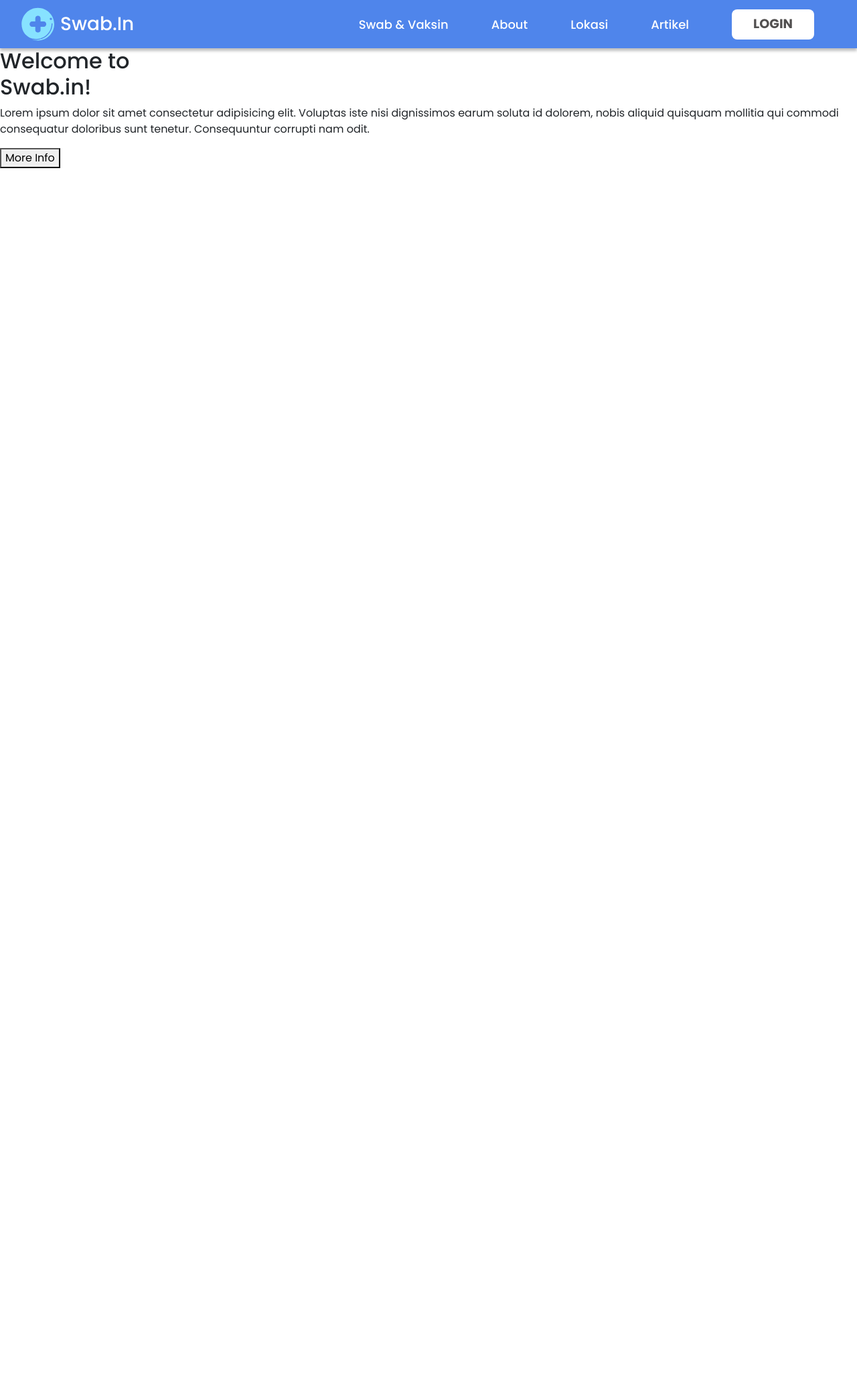
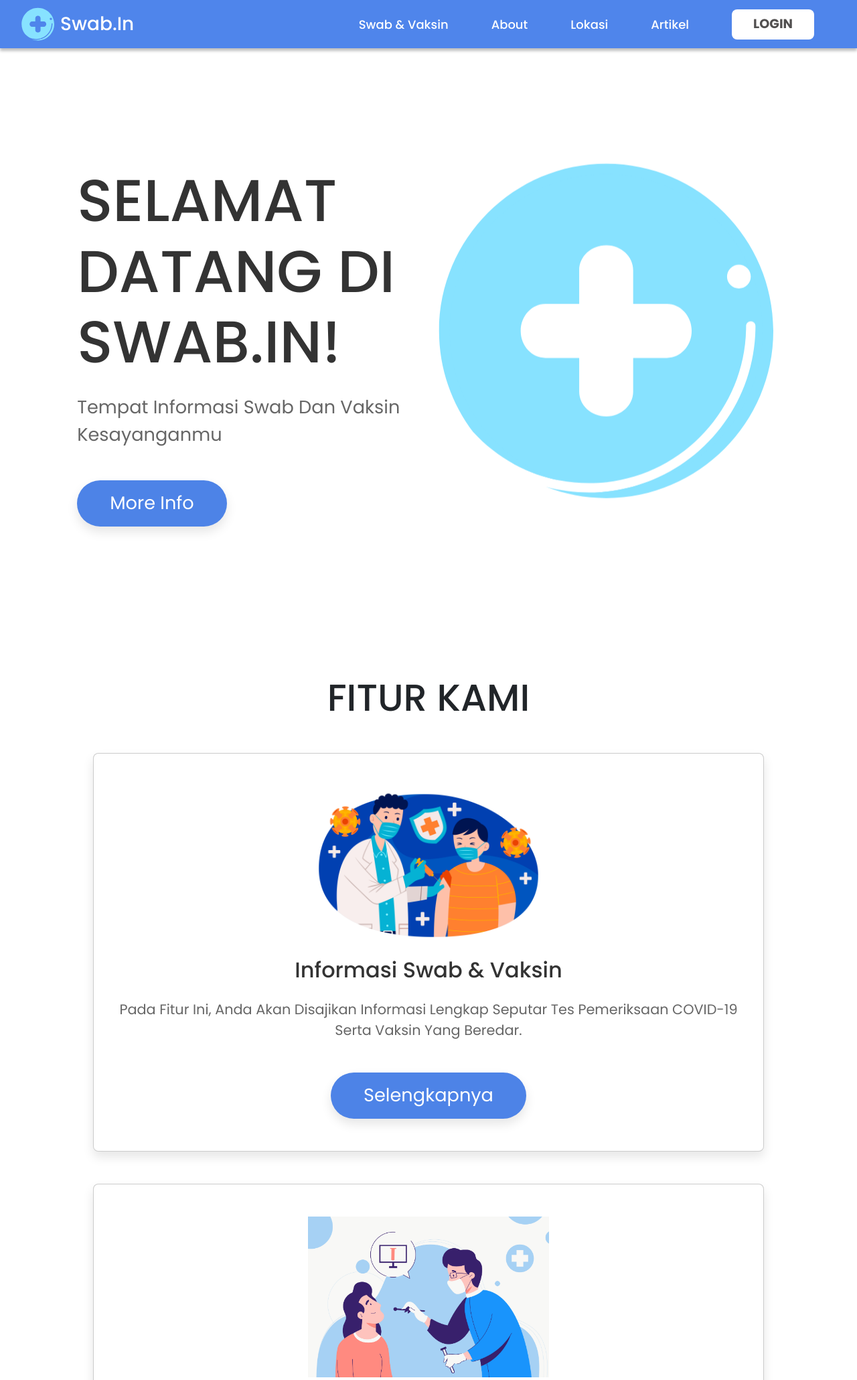
Before and after one commit to Swab-In/swab.in, a Django app: page / in a window 1280 px wide. Shown: the top 2060 px of the page at 67% size. Before the commit the page ends 251 px from the top, so only its background shows below. Run offline with Django 3.2, Linux system fonts and the light colour scheme.

Commit message:
add landing page mantap

```diff
--- a/about/templates/contact.html
+++ b/about/templates/contact.html
@@ -1,8 +1,5 @@
 {% extends 'base.html' %}
 {% load static %}
-
-<link href="https://cdn.jsdelivr.net/npm/bootstrap@5.1.1/dist/css/bootstrap.min.css" rel="stylesheet"
-    integrity="sha384-F3w7mX95PdgyTmZZMECAngseQB83DfGTowi0iMjiWaeVhAn4FJkqJByhZMI3AhiU" crossorigin="anonymous">
 
 {% block css %}
 <link rel="stylesheet" href="{% static 'styles/contact_style.css' %}">
--- a/about/templates/list_message.html
+++ b/about/templates/list_message.html
@@ -1,8 +1,5 @@
 {% extends 'base.html' %}
 {% load static %}
-
-<link href="https://cdn.jsdelivr.net/npm/bootstrap@5.1.1/dist/css/bootstrap.min.css" rel="stylesheet"
-    integrity="sha384-F3w7mX95PdgyTmZZMECAngseQB83DfGTowi0iMjiWaeVhAn4FJkqJByhZMI3AhiU" crossorigin="anonymous">
 
 {% block css %}
 <link rel="stylesheet" href="{% static 'styles/list.css' %}">
--- a/static/js/function.js
+++ b/static/js/function.js
@@ -1,3 +1,31 @@
-$('.btn1').click(function(){
-  console.log("clicked")
+function redirectA() {
+  window.location.replace("about");
+}
+
+function redirectI() {
+  window.location.replace("info");
+}
+
+function redirectL() {
+  window.location.replace("lokasi");
+}
+
+function redirectK() {
+  window.location.replace("artikel");
+}
+
+$('#about').click(function () {
+  redirectA();
 })
+
+$('#vaksin').click(function () {
+  redirectI();
+})
+
+$('#swab').click(function () {
+  redirectL();
+})
+
+$('#artikel').click(function () {
+  redirectK();
+})
--- /dev/null
+++ b/static/styles/home.css
@@ -0,0 +1,150 @@
+*{
+    font-family: 'Poppins', sans-serif;
+    margin:0; padding:0;
+    box-sizing: border-box;
+    text-decoration: none;
+    outline: none; border:none;
+    text-transform: capitalize;
+}
+
+section{
+    min-height: 100vh;
+    padding:0 9%;
+    padding-top: 7.5rem;
+    padding-bottom: 2rem;
+}
+
+.btn{
+    display: inline-block;
+    margin-top: 1rem;
+    padding:.8rem 3rem;
+    border-radius: 5rem;
+    background:rgb(77, 131, 231);
+    font-size: 1.7rem;
+    color:white;
+    cursor: pointer;
+    box-shadow: 0 .5rem 1rem rgba(0,0,0,.1);
+    transition: all .3s linear;
+}
+
+.btn:hover{
+    transform: scale(1.1);
+}
+
+.heading{
+    text-align: center;
+    font-size: 3.5rem;
+    text-transform: uppercase;
+    padding:1rem;
+}
+
+.home{
+    display: flex;
+    align-items: center;
+    justify-content: center;
+}
+
+.home .image img{
+    width:40vw;
+    animation: float 3s linear infinite;
+}
+
+@keyframes float{
+    0%, 100%{
+        transform: translateY(0rem);
+    }
+    50%{
+        transform: translateY(-3.5rem);
+    }
+}
+
+.home .content h3{
+    font-size: 5.5rem;
+    color:#333;
+    text-transform: uppercase;
+}
+
+.home .content p{
+    font-size: 1.7rem;
+    color:#666;
+    padding:1rem 0;
+}
+
+.features .box-container{
+    display: flex;
+    align-items: center;
+    justify-content: center;
+    flex-wrap: wrap;
+}
+
+.features .box-container .box{
+    flex:1 1 30rem;
+    background:#fff;
+    border-radius: .5rem;
+    border:.1rem solid rgba(0,0,0,.2);
+    box-shadow: 0 .5rem 1rem rgba(0,0,0,.1);
+    margin:1.5rem;
+    padding:3rem 2rem;
+    border-radius: .5rem;
+    text-align: center;
+    transition: .2s linear;
+}
+
+.features .box-container .box img{
+    height: 15rem;
+}
+
+.features .box-container .box h3{
+    font-size: 2rem;
+    color:#333;
+    padding-top: 1rem;
+}
+
+.features .box-container .box p{
+    font-size: 1.3rem;
+    color:#666;
+    padding: 1rem 0;
+}
+
+@media (max-width:991px){
+
+    section{
+        padding:0 3%;
+        padding-top: 7.5rem;
+        padding-bottom: 2rem;
+    }
+
+}
+
+@media (max-width:768px){
+
+    .home{
+        flex-flow: column-reverse;
+    }
+
+    .home .content h3{
+        font-size: 3.6rem;
+    }
+
+    .home .content p{
+        font-size: 1.5rem;
+    }
+
+}
+
+@media (max-width:450px){
+
+    html{
+        font-size: 50%;
+    }
+
+    .features .box-container .box .btn a{
+        width:100%;
+        text-align: center;
+    }
+
+    .about .column .content .btn a:last-child{
+        margin: 1rem 0;
+    }
+
+}
--- a/swabIn/templates/swabIn/index.html
+++ b/swabIn/templates/swabIn/index.html
@@ -1,23 +1,67 @@
 {% extends 'base.html' %}
 {% load static %}
+
+{% block css %}
+<link rel="stylesheet" href="{% static 'styles/home.css' %}">
+{% endblock css %}
 
 {% block title %}
 Swab.In
 {% endblock title %}
 {% block content %}
-<section>
+<!-- home section starts -->
+<section class="home" id="home">
+
     <div class="content">
-        <div class="info">
-            <h2>Welcome to <br> <span>Swab.in!</span></h2>
-            <p>Lorem ipsum dolor sit amet consectetur adipisicing elit. Voluptas iste nisi dignissimos earum soluta id
-                dolorem, nobis aliquid quisquam mollitia qui commodi consequatur doloribus sunt tenetur. Consequuntur
-                corrupti nam odit.</p>
-            <button class='btn1'>
-                More Info
-            </button>
+        <h3>selamat datang di swab.in!</h3>
+        <p>tempat informasi swab dan vaksin kesayanganmu</p>
+        <a href="#" class="btn" id="about">More Info</a>
+    </div>
+
+    <div class="image">
+        <img src="{% static 'images/logo.svg' %}" alt="">
+    </div>
+
+</section>
+
+<!-- home section ends -->
+
+<!-- features section starts  -->
+
+<section class="features" id="features">
+
+    <h1 class="heading"> fitur kami </h1>
+
+    <div class="box-container">
+
+        <div class="box">
+            <img src="{% static 'images/vaksin.jpg' %}" alt="">
+            <h3>Informasi Swab & Vaksin</h3>
+            <p>Pada fitur ini, Anda akan disajikan informasi lengkap seputar tes pemeriksaan COVID-19 serta vaksin yang
+                beredar.</p>
+            <a href="#" class="btn" id="vaksin">selengkapnya</a>
         </div>
+
+        <div class="box">
+            <img src="{% static 'images/swab.jpg' %}" alt="">
+            <h3>Lokasi Swab Test</h3>
+            <p>Pada fitur ini, kami menyajikan informasi lengkap lokasi tes pemeriksaan COVID-19 serta ulasan dari
+                pengguna lainnya.</p>
+            <a href="#" class="btn" id="swab">selengkapnya</a>
+        </div>
+
+        <div class="box">
+            <img src="{% static 'images/artikel.jpg' %}" alt="">
+            <h3>Artikel</h3>
+            <p>Pada fitur ini, Anda dapat membaca berita terkini seputar pandemi COVID-19.</p>
+            <a href="#" class="btn" id="artikel">selengkapnya</a>
+        </div>
+
     </div>
+
 </section>
+
+<!-- features section ends -->
 {% endblock content %}
 
 {% block js %}
```
Also changed, not shown: static/images/artikel.jpg (added), static/images/swab.jpg (added), static/images/vaksin.jpg (added).
